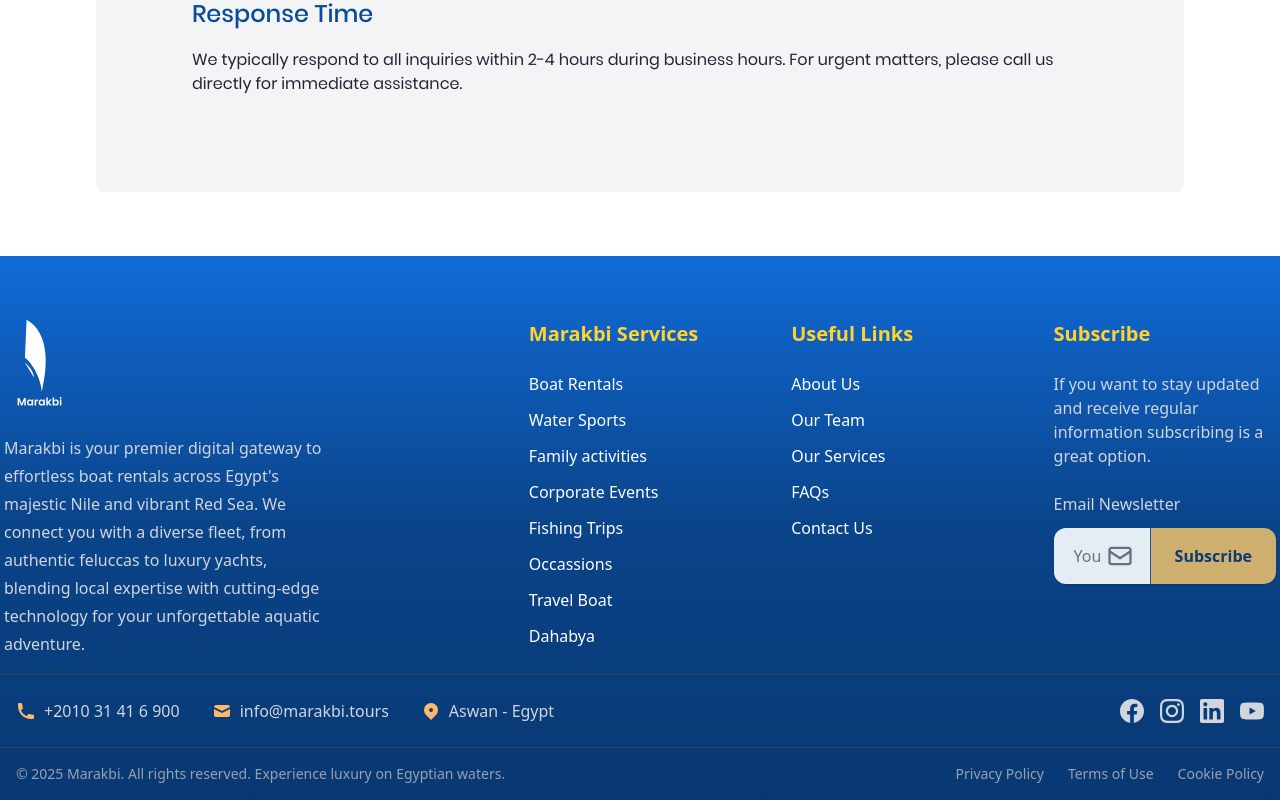
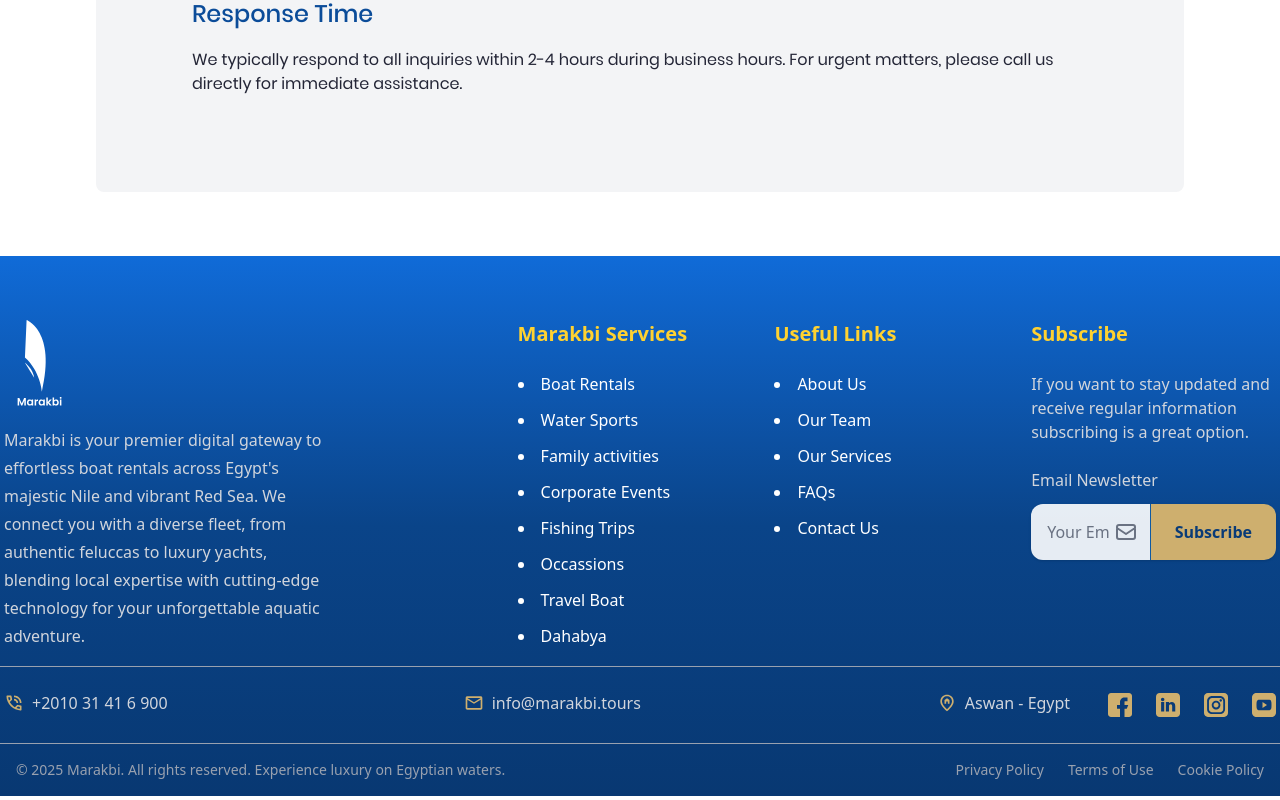
Before and after one commit to MustafaGaberr/beta-marakbi, a Next.js app: page /contact in a window 1280 px wide. Shown: the part 1260-2060 px from the top of the page. Built offline with nearby package versions, Linux system fonts and the light colour scheme.

Commit message:
wip fixed footer and profile

```diff
--- a/src/components/Footer.tsx
+++ b/src/components/Footer.tsx
@@ -6,9 +6,9 @@
     <footer className="text-white bg-gradient-to-t from-[#083872] via-[#0A4489] to-[#106BD8]">
       {/* Main Footer Grid */}
       <div className="container mx-auto px-1 pt-16 pb-4">
-        <div className="grid grid-cols-1 md:grid-cols-5 gap-10">
+        <div className="grid grid-cols-1 md:grid-cols-5 gap-3">
           {/* Column 1: Logo and Description */}
-          <div className="space-y-6 md:col-span-2 md:pr-8 lg:pr-10">
+          <div className="space-y-4 md:col-span-2 md:pr-4 lg:pr-6">
             <div className="flex items-center space-x-3">
               <Logo variant="white" width={72} height={90} />
             </div>
@@ -27,7 +27,7 @@
           {/* Column 2: Services */}
           <div>
             <h4 className="text-xl text-amber-300 font-semibold mb-6 font-poppins">Marakbi Services</h4>
-            <ul className="space-y-3">
+            <ul className="space-y-3 list-disc list-inside">
               <li>
                 <Link href="#" className=" hover:text-orange-300 transition-colors font-poppins">
                   Boat Rentals
@@ -74,7 +74,7 @@
           {/* Column 3: Useful Links */}
           <div>
             <h4 className="text-xl text-amber-300 font-semibold mb-6 font-poppins">Useful Links</h4>
-            <ul className="space-y-3">
+            <ul className="space-y-3 list-disc list-inside">
               <li>
                 <Link href="#" className=" hover:text-orange-300 transition-colors font-poppins">
                   About Us
@@ -109,14 +109,14 @@
             <p className="text-gray-300 font-poppins mb-6">If you want to stay updated and receive regular information subscribing is a great option.</p>
             <p className="text-gray-300 mb-3 font-poppins">Email Newsletter</p>
             <div className="flex items-stretch w-full rounded-xl overflow-hidden shadow-sm">
-              <div className="relative bg-white/90 flex-[4]">
+              <div className="relative bg-white/90 flex-[3]">
                 <input
                   type="email"
                   placeholder="Your Email"
-                  className="w-full h-14 pl-5 pr-12 bg-transparent text-[#093B77] placeholder-gray-500 focus:outline-none font-poppins"
+                  className="w-full h-14 pl-4 pr-10 bg-transparent text-[#093B77] placeholder-gray-500 focus:outline-none font-poppins"
                 />
-                <span className="pointer-events-none absolute right-4 top-1/2 -translate-y-1/2 text-gray-500">
-                  <svg className="w-7 h-7" fill="none" stroke="currentColor" viewBox="0 0 24 24">
+                <span className="pointer-events-none absolute right-3 top-1/2 -translate-y-1/2 text-gray-500">
+                  <svg className="w-6 h-6" fill="none" stroke="currentColor" viewBox="0 0 24 24">
                     <path strokeLinecap="round" strokeLinejoin="round" strokeWidth="2" d="M3 8l9 6 9-6M5 19h14a2 2 0 002-2V7a2 2 0 00-2-2H5a2 2 0 00-2 2v10a2 2 0 002 2z" />
                   </svg>
                 </span>
@@ -131,57 +131,42 @@
       </div>
 
       {/* Sub-Footer Bar */}
-      <div className="border-t border-gray-700">
-        <div className="container mx-auto px-4 py-6">
-          <div className="flex flex-col md:flex-row justify-between items-center space-y-4 md:space-y-0">
+      <div className="border-t border-gray-400">
+        <div className="container mx-auto px-1 py-6">
+          <div className="flex flex-col md:flex-row justify-between items-center space-y-1">
             {/* Contact Info */}
-            <div className="flex flex-col md:flex-row items-center space-y-4 md:space-y-0 md:space-x-8">
+            <div className="flex flex-col md:flex-row items-center space-y-4 md:space-y-0 md:space-x-74">
               <div className="flex items-center space-x-2">
-                <svg className="w-5 h-5 text-orange-300" fill="currentColor" viewBox="0 0 20 20">
-                  <path d="M2 3a1 1 0 011-1h2.153a1 1 0 01.986.836l.74 4.435a1 1 0 01-.54 1.06l-1.548.773a11.037 11.037 0 006.105 6.105l.774-1.548a1 1 0 011.059-.54l4.435.74a1 1 0 01.836.986V17a1 1 0 01-1 1h-2C7.82 18 2 12.18 2 5V3z" />
-                </svg>
+                <img src="/icons/phone_in_talk_y.svg" alt="Phone" className="w-5 h-5" />
                 <Link href="tel:+201031416900" className="text-gray-300 font-poppins hover:text-orange-300 transition-colors">
                   +2010 31 41 6 900
                 </Link>
               </div>
               <div className="flex items-center space-x-2">
-                <svg className="w-5 h-5 text-orange-300" fill="currentColor" viewBox="0 0 20 20">
-                  <path d="M2.003 5.884L10 9.882l7.997-3.998A2 2 0 0016 4H4a2 2 0 00-1.997 1.884z" />
-                  <path d="M18 8.118l-8 4-8-4V14a2 2 0 002 2h12a2 2 0 002-2V8.118z" />
-                </svg>
+                <img src="/icons/mail-1.svg" alt="Email" className="w-5 h-5" />
                 <Link href="mailto:info@marakbi.tours" className="text-gray-300 font-poppins hover:text-orange-300 transition-colors">
                   info@marakbi.tours
                 </Link>
               </div>
               <div className="flex items-center space-x-2">
-                <svg className="w-5 h-5 text-orange-300" fill="currentColor" viewBox="0 0 20 20">
-                  <path fillRule="evenodd" d="M5.05 4.05a7 7 0 119.9 9.9L10 18.9l-4.95-4.95a7 7 0 010-9.9zM10 11a2 2 0 100-4 2 2 0 000 4z" clipRule="evenodd" />
-                </svg>
+                <img src="/icons/home_pin.svg" alt="Location" className="w-5 h-5" />
                 <span className="text-gray-300 font-poppins">Aswan - Egypt</span>
               </div>
             </div>
 
             {/* Social Media Icons */}
-            <div className="flex items-center space-x-4">
-              <Link href="https://www.facebook.com/profile.php?id=61578325940602" target="_blank" rel="noopener noreferrer" className="text-gray-300 hover:text-orange-300 transition-colors">
-                <svg className="w-6 h-6" fill="currentColor" viewBox="0 0 24 24">
-                  <path d="M24 12.073c0-6.627-5.373-12-12-12s-12 5.373-12 12c0 5.99 4.388 10.954 10.125 11.854v-8.385H7.078v-3.47h3.047V9.43c0-3.007 1.792-4.669 4.533-4.669 1.312 0 2.686.235 2.686.235v2.953H15.83c-1.491 0-1.956.925-1.956 1.874v2.25h3.328l-.532 3.47h-2.796v8.385C19.612 23.027 24 18.062 24 12.073z"/>
-                </svg>
+            <div className="flex items-center space-x-6">
+              <Link href="https://www.facebook.com/profile.php?id=61578325940602" target="_blank" rel="noopener noreferrer" className="w-6 h-6 relative overflow-hidden hover:opacity-80 transition-opacity">
+                <img src="/icons/Facebook.svg" alt="Facebook" className="w-full h-full" />
               </Link>
-              <Link href="https://www.instagram.com/marakbi_app/" target="_blank" rel="noopener noreferrer" className="text-gray-300 hover:text-orange-300 transition-colors">
-                <svg className="w-6 h-6" fill="currentColor" viewBox="0 0 24 24">
-                  <path d="M12 2.163c3.204 0 3.584.012 4.85.07 3.252.148 4.771 1.691 4.919 4.919.058 1.265.069 1.645.069 4.849 0 3.205-.012 3.584-.069 4.849-.149 3.225-1.664 4.771-4.919 4.919-1.266.058-1.644.07-4.85.07-3.204 0-3.584-.012-4.849-.07-3.26-.149-4.771-1.699-4.919-4.92-.058-1.265-.07-1.644-.07-4.849 0-3.204.013-3.583.07-4.849.149-3.227 1.664-4.771 4.919-4.919 1.266-.057 1.645-.069 4.849-.069zm0-2.163c-3.259 0-3.667.014-4.947.072-4.358.2-6.78 2.618-6.98 6.98-.059 1.281-.073 1.689-.073 4.948 0 3.259.014 3.668.072 4.948.2 4.358 2.618 6.78 6.98 6.98 1.281.058 1.689.072 4.948.072 3.259 0 3.668-.014 4.948-.072 4.354-.2 6.782-2.618 6.979-6.98.059-1.28.073-1.689.073-4.948 0-3.259-.014-3.667-.072-4.947-.196-4.354-2.617-6.78-6.979-6.98-1.281-.059-1.69-.073-4.949-.073zm0 5.838c-3.403 0-6.162 2.759-6.162 6.162s2.759 6.163 6.162 6.163 6.162-2.759 6.162-6.163c0-3.403-2.759-6.162-6.162-6.162zm0 10.162c-2.209 0-4-1.79-4-4 0-2.209 1.791-4 4-4s4 1.791 4 4c0 2.21-1.791 4-4 4zm6.406-11.845c-.796 0-1.441.645-1.441 1.44s.645 1.44 1.441 1.44c.795 0 1.439-.645 1.439-1.44s-.644-1.44-1.439-1.44z"/>
-                </svg>
+              <Link href="https://www.linkedin.com/company/marakbi" target="_blank" rel="noopener noreferrer" className="w-6 h-6 relative overflow-hidden hover:opacity-80 transition-opacity">
+                <img src="/icons/Linkedin.svg" alt="LinkedIn" className="w-full h-full" />
               </Link>
-              <Link href="https://www.linkedin.com/company/marakbi" target="_blank" rel="noopener noreferrer" className="text-gray-300 hover:text-orange-300 transition-colors">
-                <svg className="w-6 h-6" fill="currentColor" viewBox="0 0 24 24">
-                  <path d="M20.447 20.452h-3.554v-5.569c0-1.328-.027-3.037-1.852-3.037-1.853 0-2.136 1.445-2.136 2.939v5.667H9.351V9h3.414v1.561h.046c.477-.9 1.637-1.85 3.37-1.85 3.601 0 4.267 2.37 4.267 5.455v6.286zM5.337 7.433c-1.144 0-2.063-.926-2.063-2.065 0-1.138.92-2.063 2.063-2.063 1.14 0 2.064.925 2.064 2.063 0 1.139-.925 2.065-2.064 2.065zm1.782 13.019H3.555V9h3.564v11.452zM22.225 0H1.771C.792 0 0 .774 0 1.729v20.542C0 23.227.792 24 1.771 24h20.451C23.2 24 24 23.227 24 22.271V1.729C24 .774 23.2 0 22.222 0h.003z"/>
-                </svg>
+              <Link href="https://www.instagram.com/marakbi_app/" target="_blank" rel="noopener noreferrer" className="w-6 h-6 relative overflow-hidden hover:opacity-80 transition-opacity">
+                <img src="/icons/instgram.svg" alt="Instagram" className="w-full h-full" />
               </Link>
-              <Link href="https://www.youtube.com/@marakbi" target="_blank" rel="noopener noreferrer" className="text-gray-300 hover:text-orange-300 transition-colors">
-                <svg className="w-6 h-6" fill="currentColor" viewBox="0 0 24 24">
-                  <path d="M23.498 6.186a3.016 3.016 0 0 0-2.122-2.136C19.505 3.545 12 3.545 12 3.545s-7.505 0-9.377.505A3.017 3.017 0 0 0 .502 6.186C0 8.07 0 12 0 12s0 3.93.502 5.814a3.016 3.016 0 0 0 2.122 2.136c1.871.505 9.376.505 9.376.505s7.505 0 9.377-.505a3.015 3.015 0 0 0 2.122-2.136C24 15.93 24 12 24 12s0-3.93-.502-5.814zM9.545 15.568V8.432L15.818 12l-6.273 3.568z"/>
-                </svg>
+              <Link href="https://www.youtube.com/@marakbi" target="_blank" rel="noopener noreferrer" className="w-6 h-6 relative overflow-hidden hover:opacity-80 transition-opacity">
+                <img src="/icons/youtube.svg" alt="YouTube" className="w-full h-full" />
               </Link>
             </div>
           </div>
@@ -189,7 +174,7 @@
       </div>
 
       {/* Copyright Bar */}
-      <div className="border-t border-gray-700">
+      <div className="border-t border-gray-400">
         <div className="container mx-auto px-4 py-4">
           <div className="flex flex-col md:flex-row justify-between items-center space-y-2 md:space-y-0">
             <p className="text-gray-400 text-sm font-poppins">
--- a/src/components/Header.tsx
+++ b/src/components/Header.tsx
@@ -114,7 +114,7 @@
         <div className="flex items-center gap-4 sm:gap-8 md:gap-16">
           <div className="flex items-center gap-0.5">
             <div className="w-6 h-6 flex items-center justify-center">
-              <Image src="/icons/phone_in_talk.svg" alt="Phone" width={18} height={18} />
+              <Image src="/icons/phone_in_talk-1.svg" alt="Phone" width={18} height={18} />
             </div>
             <Link href="tel:+201031416900" className="text-white text-xs sm:text-sm md:text-base font-normal font-poppins hover:text-orange-300 transition-colors">
               Phone: +2010 31 41 6 900
```
Also changed, not shown: src/app/profile/page.tsx (+4 -4 lines), public/icons/phone_in_talk.svg (deleted), public/icons/phone_in_talk_y.svg (added).
